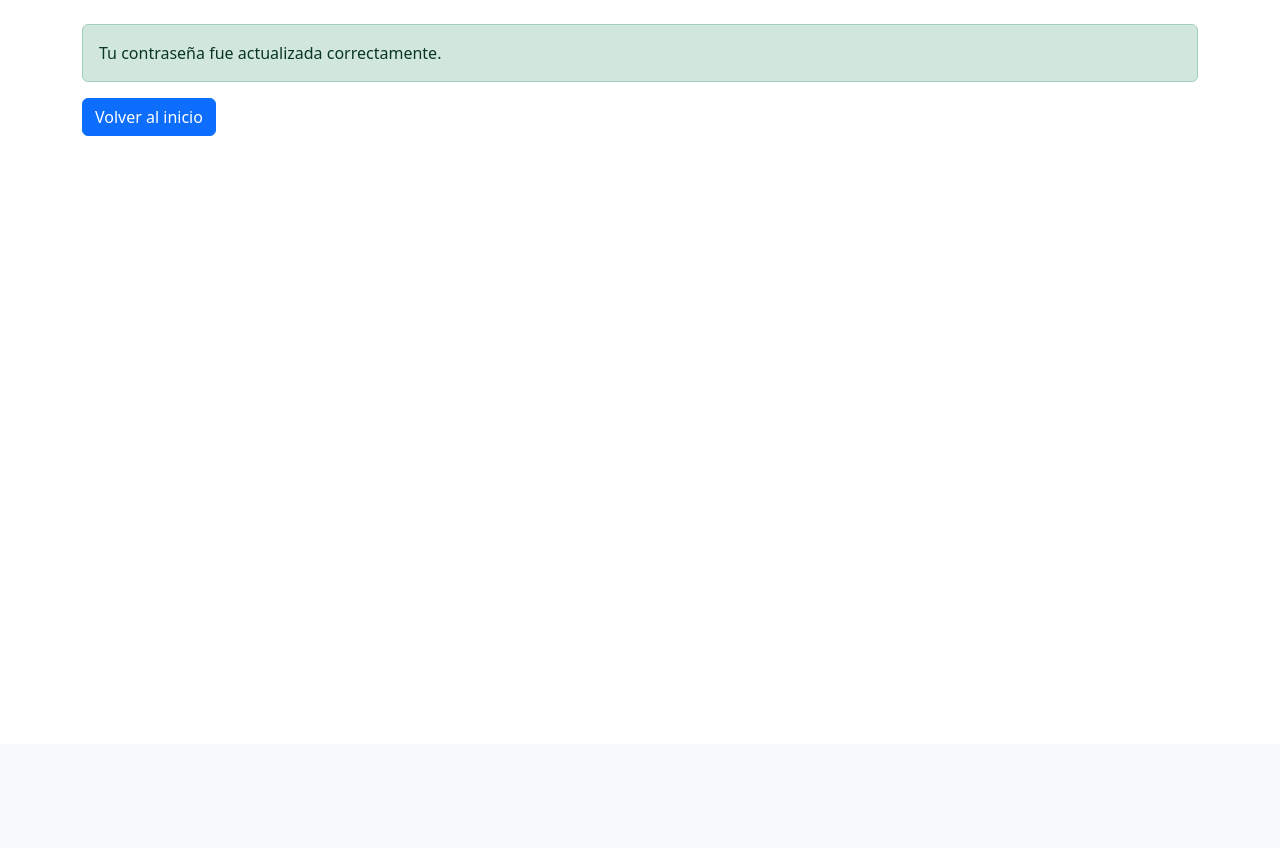
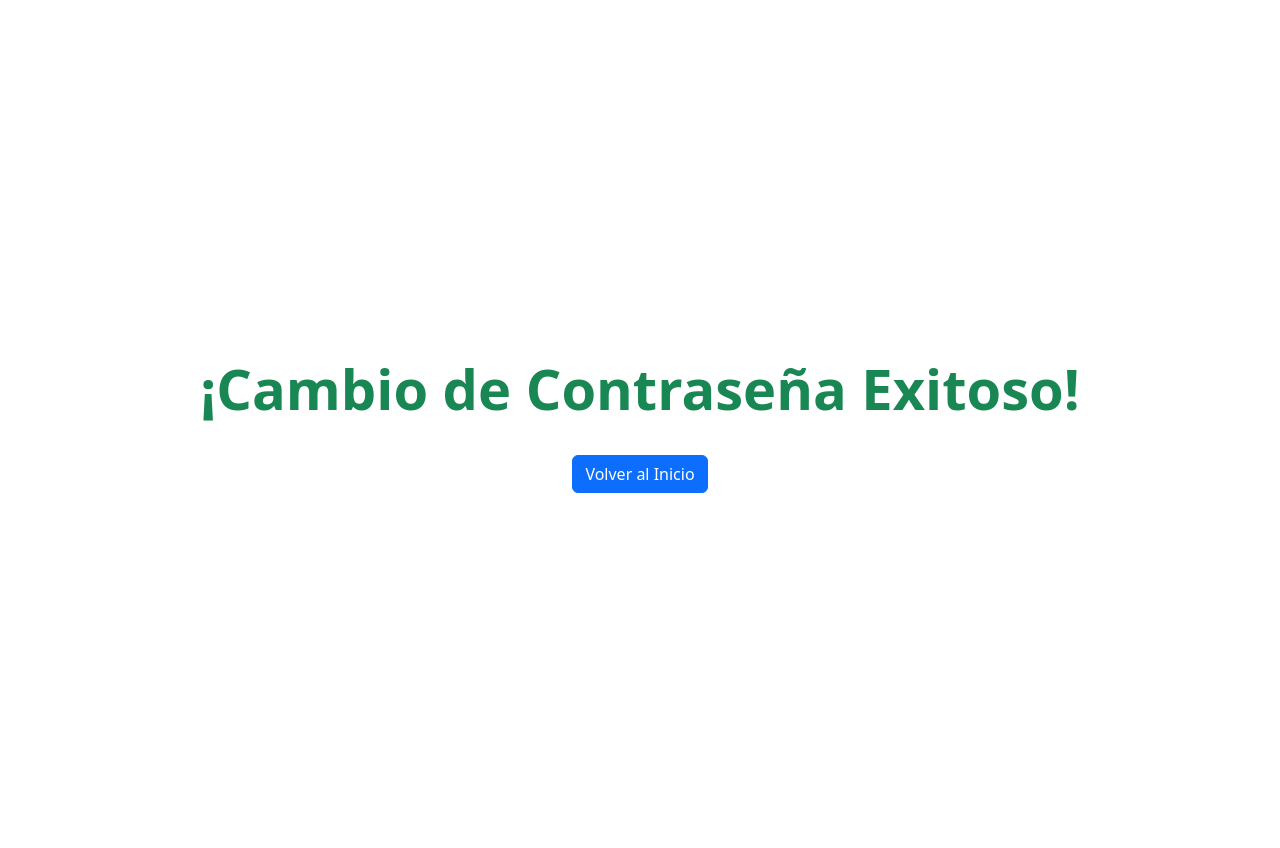
Before and after one commit to Estudiantel/DjangoSistemaAcademico, a Django app: page /accounts/password/change/done/ in a window 1280 px wide. Shown: the part 56-904 px from the top of the page. Before the commit the page ends 192 px from the top, so only its background shows below. Run offline with Django 4.2, Linux system fonts and the light colour scheme; the visitor is signed in with stand-in values (Sample User, id 1).

Commit message:
Actualizar vista de éxito de cambio de contraseña

```diff
--- a/usuarios/templates/registration/password_change_done.html
+++ b/usuarios/templates/registration/password_change_done.html
@@ -1,10 +1,14 @@
 {% extends 'base.html' %}
 
-{% block title %}Contraseña actualizada{% endblock %}
+{% block title %}Cambio de contraseña exitoso{% endblock %}
 
 {% block content %}
-<div class="alert alert-success">
-  Tu contraseña fue actualizada correctamente.
+<div class="container">
+  <div class="row justify-content-center align-items-center vh-100">
+    <div class="col-12 text-center">
+      <h1 class="display-4 text-success fw-bold">¡Cambio de Contraseña Exitoso!</h1>
+      <a class="btn btn-primary mt-4" href="{% url 'usuarios:carrera-list' %}">Volver al Inicio</a>
+    </div>
+  </div>
 </div>
-<a class="btn btn-primary" href="{% url 'usuarios:carrera-list' %}">Volver al inicio</a>
 {% endblock %}
```
